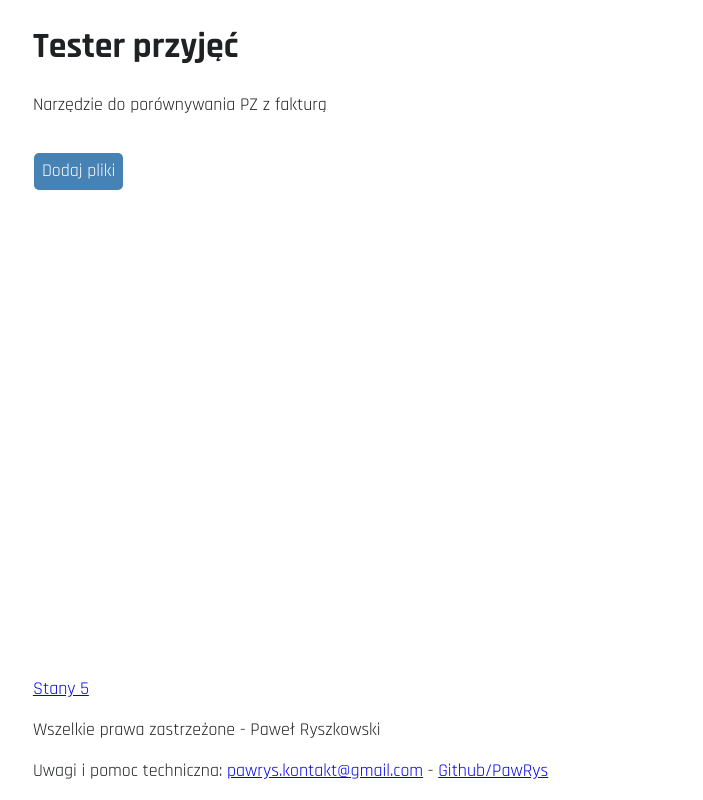
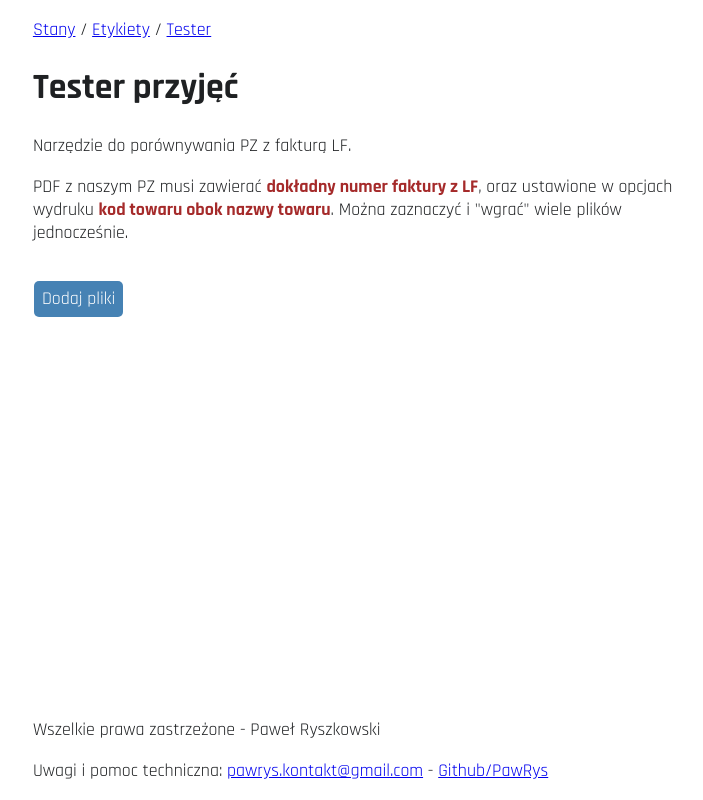
Before and after one commit to PawRys/PurchaseComparator, a Vue app: page / in a window 1280 px wide. Shown: the whole page, without its empty margins (285-988 px from the left). Built offline with nearby package versions, Linux system fonts and the light colour scheme; the HTML template or start-up script is replaced by a standard one.

Commit message:
changed header of page

```diff
--- a/src/App.vue
+++ b/src/App.vue
@@ -159,8 +159,21 @@ async function extractTextFromPDF(files: FileList) {
 
 <template>
   <header>
+    <p>
+      <a href="https://pawrys.github.io/StockBrowser5/">Stany</a>
+      <span> / </span>
+      <a href="https://pawrys.github.io/LabelGenerator/">Etykiety</a>
+      <span> / </span>
+      <a href="https://pawrys.github.io/PurchaseComparator/">Tester</a>
+    </p>
+
     <h1>Tester przyjęć</h1>
-    <p>Narzędzie do porównywania PZ z fakturą</p>
+    <p>Narzędzie do porównywania PZ z fakturą LF.</p>
+    <p>
+      PDF z naszym PZ musi zawierać <b>dokładny numer faktury z LF</b>, oraz ustawione w opcjach
+      wydruku <b>kod towaru obok nazwy towaru</b>. Można zaznaczyć i "wgrać" wiele plików
+      jednocześnie.
+    </p>
   </header>
 
   <main>
@@ -183,10 +196,6 @@ async function extractTextFromPDF(files: FileList) {
   </main>
 
   <footer>
-    <p>
-      <a href="https://pawrys.github.io/StockBrowser5/">Stany 5</a>
-    </p>
-
     <p>Wszelkie prawa zastrzeżone - Paweł Ryszkowski</p>
     <p>
       Uwagi i pomoc techniczna:
```
